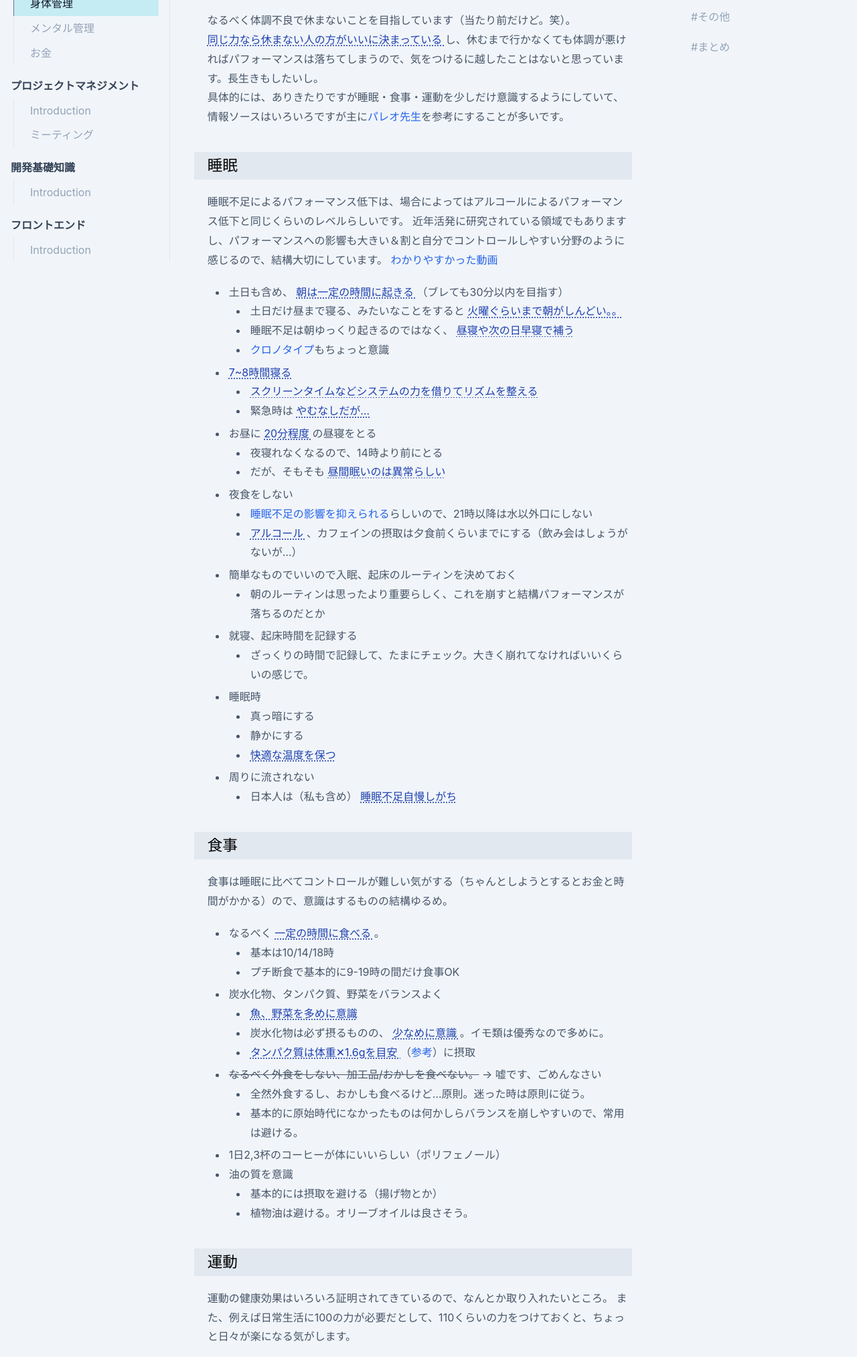
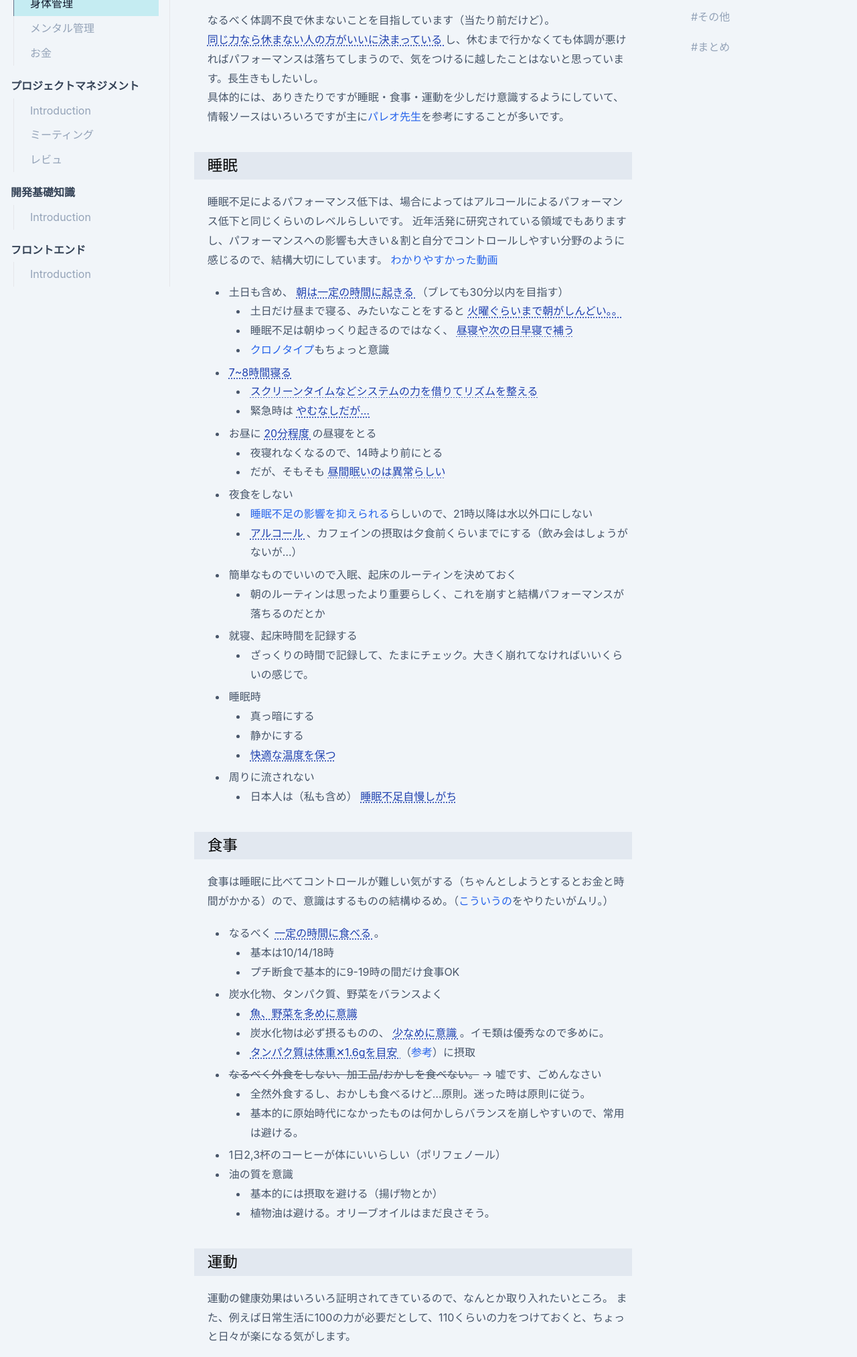
Before and after one commit to kzk4043/knowledge-doc, an Astro site: page /general/body in a window 1280 px wide. Shown: the part 227-2253 px from the top of the page at 67% size. Built offline with nearby package versions, Linux system fonts and the light colour scheme; Astro itself is replaced by a stand-in of ours.

Commit message:
fix: その他微修正

```diff
--- a/src/config.ts
+++ b/src/config.ts
@@ -44,6 +44,7 @@ export const SIDEBAR = [
   },
   { text: "Introduction", link: "/project-management/introduction" },
   { text: "ミーティング", link: "/project-management/meeting" },
+  { text: "レビュ", link: "/project-management/review" },
 
   // 開発基礎知識
   {
--- a/src/pages/general/body.mdx
+++ b/src/pages/general/body.mdx
@@ -7,7 +7,7 @@ layout: ../../layouts/MainLayout.astro
 
 import HoveredText from "../../components/PageContent/HoveredText.astro";
 
-なるべく体調不良で休まないことを目指しています（当たり前だけど。笑）。<br />
+なるべく体調不良で休まないことを目指しています（当たり前だけど）。<br />
 <HoveredText displayedText="同じ力なら休まない人の方がいいに決まっている"
   hoveredText={`力が違ったとしても、極端な話、100の力で100%出勤する人と、200の力で半分不定期に休む人がいたとしたら、前者の方がリソースとしての計算がしやすくていいのかなと。`} />し、休むまで行かなくても体調が悪ければパフォーマンスは落ちてしまうので、気をつけるに越したことはないと思っています。長生きもしたいし。<br />
 具体的には、ありきたりですが睡眠・食事・運動を少しだけ意識するようにしていて、情報ソースはいろいろですが主に[パレオ先生](https://yuchrszk.blogspot.com)を参考にすることが多いです。
@@ -19,7 +19,7 @@ import HoveredText from "../../components/PageContent/HoveredText.astro";
 [わかりやすかった動画](https://www.youtube.com/watch?v=AWTY93Mh9nM)
 
 - 土日も含め、<HoveredText displayedText="朝は一定の時間に起きる" hoveredText={`寝る時間も一定にした方がいいが、朝一定の時間に起きるという方が強制しやすい`} /> （ブレても30分以内を目指す）
-  - 土日だけ昼まで寝る、みたいなことをすると<HoveredText displayedText="火曜ぐらいまで朝がしんどい。。" hoveredText={``} />
+  - 土日だけ昼まで寝る、みたいなことをすると<HoveredText displayedText="火曜ぐらいまで朝がしんどい。。" hoveredText={`概日リズムがずれるらしい`} />
   - 睡眠不足は朝ゆっくり起きるのではなく、<HoveredText displayedText="昼寝や次の日早寝で補う" hoveredText={`睡眠負債は溜まっていくが、睡眠貯金はできないらしい。不思議。壊れたものを修復するっていうものだから？`} />
   - [クロノタイプ](https://yuchrszk.blogspot.com/p/chrono.html)もちょっと意識
 - <HoveredText displayedText="7~8時間寝る" hoveredText={`睡眠不足はもちろんよくないが、寝すぎも良くないらしい。ただ、特に日本人はほとんどが寝不足なので、基本なるべく寝る方向でいいはず。睡眠は質も大事だが、量ありきの質らしく、質を高めれば量は減らせるっていうものではないらしい。`} />
@@ -46,13 +46,13 @@ import HoveredText from "../../components/PageContent/HoveredText.astro";
 
 ## 食事
 
-食事は睡眠に比べてコントロールが難しい気がする（ちゃんとしようとするとお金と時間がかかる）ので、意識はするものの結構ゆるめ。
+食事は睡眠に比べてコントロールが難しい気がする（ちゃんとしようとするとお金と時間がかかる）ので、意識はするものの結構ゆるめ。（[こういうの](https://yuchrszk.blogspot.com/2023/06/85.html)をやりたいがムリ。）
 
 - なるべく<HoveredText displayedText="一定の時間に食べる" hoveredText={`体は一定が好きらしい。これは食事の中でも守りやすい部分なのでなるべくやっていきたい。`} />。
   - 基本は10/14/18時
   - プチ断食で基本的に9-19時の間だけ食事OK
 - 炭水化物、タンパク質、野菜をバランスよく
-  - <HoveredText displayedText="魚、野菜を多めに意識" hoveredText={`摂ったほうがいいのに、高いし、少なくなりがちなので。魚は油の質がいいらしい。`} />
+  - <HoveredText displayedText="魚、野菜を多めに意識" hoveredText={`摂ったほうがいいのに、高いし、少なくなりがちなので。魚はオメガ3脂肪酸（DHAとかEPAとか）といういい油を多く含んでいるらしい。全身の細胞膜の原料であり、細胞の柔軟性？が向上するらしい。`} />
   - 炭水化物は必ず摂るものの、<HoveredText displayedText="少なめに意識" hoveredText={`大盛り、おかわりはしない、くらい。ラーメンにライスをつけたいけど、ちょっと冷静になる（こともある）。`} />。イモ類は優秀なので多めに。
   - <HoveredText displayedText="タンパク質は体重✕1.6gを目安" hoveredText={`私はざっくり1日100gは取りたいなーくらい。普通にやるとそんなにいかないので、プロテインを飲んだり。プロテインはホエイ/ソイをメインで何種類かローテ。
         食品のタンパク質量は下記くらいを覚えといてざっくりで計算。（アミノ酸スコアは一旦無視。覚えやすさのため食品によってはかなりサバを読んでいるので、正確に知りたい時は都度検索。）
@@ -66,7 +66,7 @@ import HoveredText from "../../components/PageContent/HoveredText.astro";
 - 1日2,3杯のコーヒーが体にいいらしい（ポリフェノール）
 - 油の質を意識
   - 基本的には摂取を避ける（揚げ物とか）
-  - 植物油は避ける。オリーブオイルは良さそう。
+  - 植物油は避ける。オリーブオイルはまだ良さそう。
 
 ## 運動
 
```
